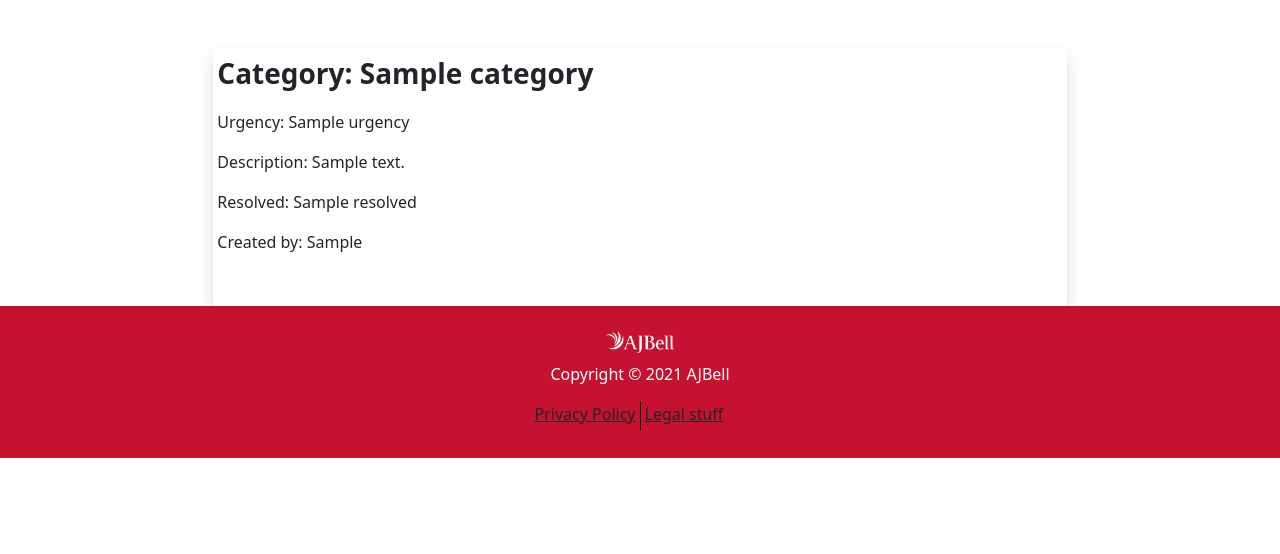
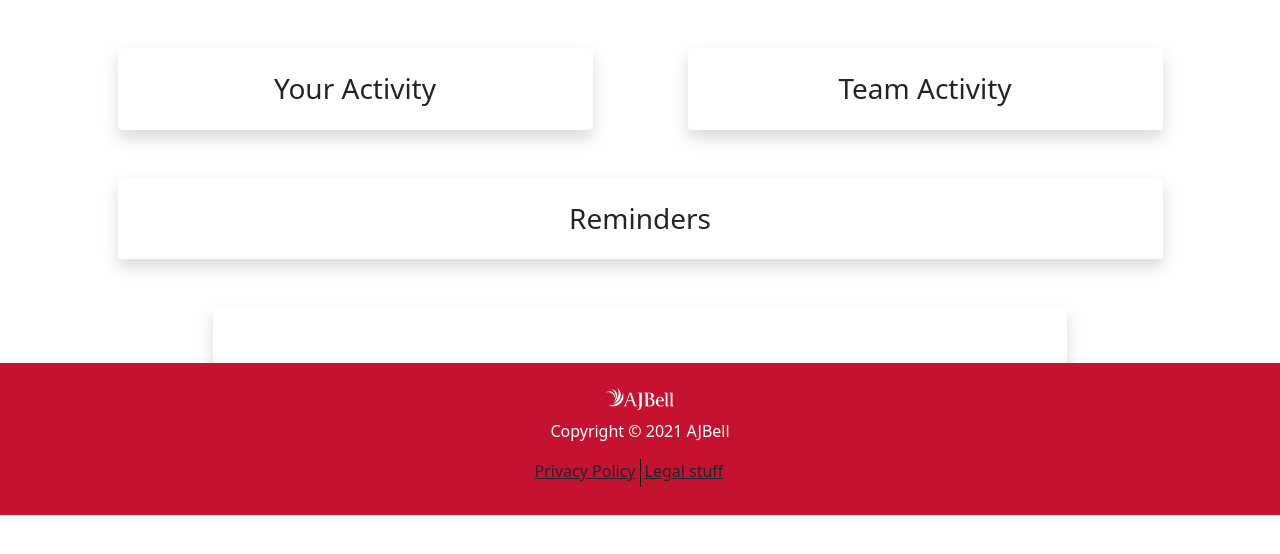
Before and after one commit to conorlawton/Salford-Hackcamp-2021, a PHP site: template Views/IndexView.phtml in a window 1280 px wide. Shown: the top 554 px of the page. Run offline with PHP 8.4, Linux system fonts and the light colour scheme; the template is opened without the code that fills it: most values are stand-ins (such as "Sample title", 1, 10 or a date in 2020); some libraries are stand-ins or nearby versions.

Commit message:
Edited IndexView.phtml to the layout. Created iWidget.php of display function Edited ProblemModel.php to use display function. Created ProblemModelView.phtml.

```diff
--- a/Models/AudioModel.php
+++ b/Models/AudioModel.php
@@ -1,5 +1,6 @@
 <?php
 
+    require_once 'Core/iWidget.php';
 
 	class AudioModel
 	{
--- a/Views/IndexView.phtml
+++ b/Views/IndexView.phtml
@@ -1,13 +1,31 @@
+<div class="container">
+    <div class="row">
+        <div class="container shadow rounded col-5 mt-5 p-2">
+            <div class="w-100 text-center">
+                <h1 class="h3 my-3 fw-normal">Your Activity</h1>
+            </div>
+        </div>
+        <div class="container shadow rounded col-5 mt-5 p-2">
+            <div class="w-100 text-center">
+                <h1 class="h3 my-3 fw-normal">Team Activity</h1>
+            </div>
+        </div>
+    </div>
+    <div class="row">
+        <div class="container shadow rounded col-11 mt-5 p-2">
+            <div class="w-100 text-center">
+                <h1 class="h3 my-3 fw-normal">Reminders</h1>
+            </div>
+        </div>
+    </div>
+</div>
+
 <div class="container shadow rounded col-8 mt-5 p-1">
-	<div class="justify-content-left mb-5">
-		<?php /** @var ProblemModel $active_problems */
-			foreach ($view->problemDataSet as $active_problems)
-			{
-				echo '<p class="fw-bolder fs-3">Category: ' . $active_problems->getCategory() . '</p>
-        <p>Urgency: ' . $active_problems->getUrgency() . '</p>
-        <p>Description: ' . $active_problems->getDescription() . '</p>
-        <p>Resolved: ' . $active_problems->getResolved() . '</p>
-        <p>Created by: ' . $active_problems->getStaffUploader() . '</p>';
-			} ?>
-	</div>
+    <div class="justify-content-left mb-5">
+        <?php /** @var ProblemModel $active_problems */
+        foreach ($view->problemDataSet as $active_problems) {
+            $active_problems ->display();
+        }
+        ?>
+    </div>
 </div>
--- a/index.php
+++ b/index.php
@@ -84,7 +84,6 @@
 				//$controller->$request_action();
 
 				$result = call_user_func(array($controller, $request_action));
-				var_dump($result);
 			}
 			else
 			{
```
Also changed, not shown: Core/iWidget.php (added, +8 -0 lines), Models/ProblemModel.php (+10 -2 lines), Views/Templates/ProblemModelView.phtml (added, +7 -0 lines).
